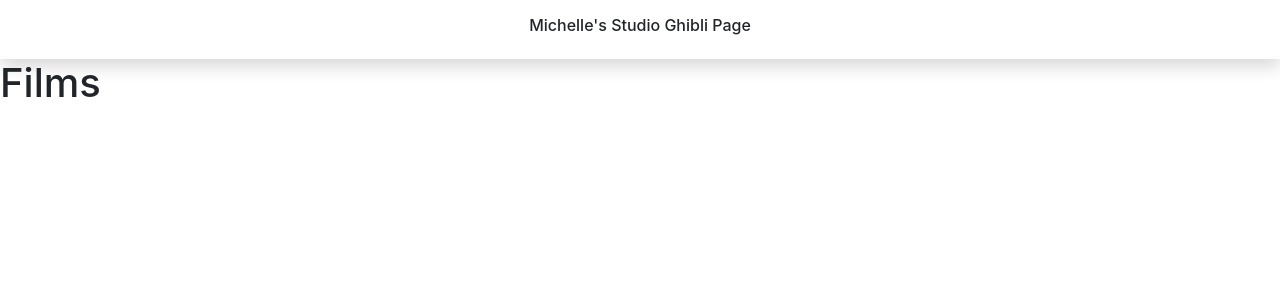
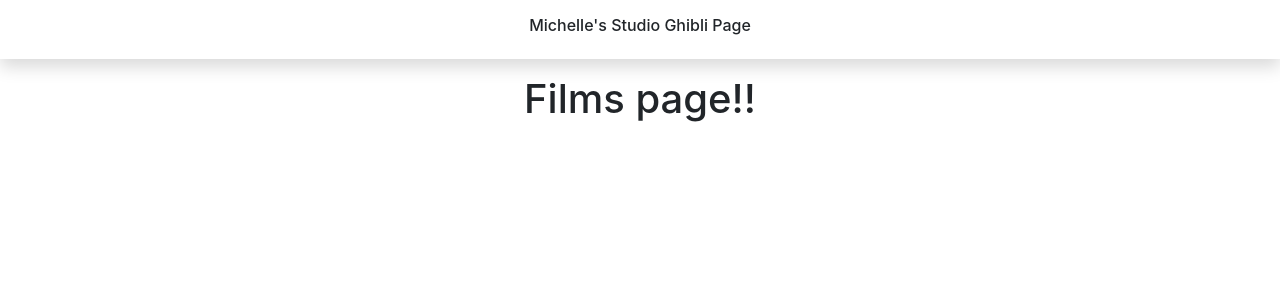
Before and after one commit to mpglass/routing-in-react, a React (Create React App) app: page /films in a window 1280 px wide. Shown: the top 300 px of the page. Built offline with nearby package versions, Linux system fonts and the light colour scheme; no server answers.

Commit message:
working on Films page and adding main and section to app

```diff
--- a/src/App.jsx
+++ b/src/App.jsx
@@ -1,6 +1,7 @@
 import React from 'react';
 import { BrowserRouter, Switch, Route } from 'react-router-dom';
 import Home from './Pages/home';
+import Films from './Pages/Films';
 
 class App extends React.Component {
     render() {
@@ -9,14 +10,19 @@
                 <nav className="nav justify-content-center p-3 shadow">
                     <h6>Michelle's Studio Ghibli Page</h6>
                 </nav>
+                <main className="container">
+                    <section className="row mt-3 justify-content-center">
                         <Switch>
-                    <Route exact path="/" component={ Home } />;
-                    <Route exact path="/films" component={() => <h1>Films</h1>} />;
+                            <Route exact path="/" component={Home} />;
+                            <Route exact path="/films" component={Films} />;
                             <Route exact path="/films/:id" component={() => <h1>Film Details</h1>} />;
                             <Route exact path="/characters" component={() => <h1>Characters</h1>} />;
                             <Route exact path="/characters/:id" component={() => <h1>Character Details</h1>} />;
                             <Route path="*" component={() => <h1>404</h1>} />;
                 </Switch>
+                    </section>
+                </main>
+
             </BrowserRouter >
         );
     }
--- a/src/Pages/Films.jsx
+++ b/src/Pages/Films.jsx
@@ -0,0 +1,25 @@
+import React from 'react';
+
+class Films extends React.Component {
+
+    state = {
+        films: [],
+        title: '',
+        id: '',
+
+    };
+async componentDidMount(){
+    const res = await fetch("http://ghibliapi.herokuapp.com/films");
+    const films = await res.json();
+    this.setState({ films });
+};
+
+render() {
+    return(
+        <h1>Films page!!</h1>
+    );
+}
+
+}
+
+export default Films;
--- a/src/Pages/home.jsx
+++ b/src/Pages/home.jsx
@@ -3,9 +3,7 @@
 
 const Home = () => {
     return (
-        <main className="container justify-content-center">
-            <section className="row mt-3">
-                <div className="card col-12">
+        <div className="card col-12 shadow">
             <h1 className="text-center text-dark display-4">Welcome to my Studio Ghibli Page</h1>
             <img className="card-img-top" src="https://upload.wikimedia.org/wikipedia/en/thumb/c/ca/Studio_Ghibli_logo.svg/1200px-Studio_Ghibli_logo.svg.png" alt="Ghibli Logo" />
             <p className="card-text row lead justify-content-center">Click the links below to display more information.</p>
@@ -13,10 +11,7 @@
                 <Link className="btn btn-outline-dark btn-lg" to="/Films">Load Films</Link>
                 <Link className="btn btn-outline-dark btn-lg" to="/Characters">Load Characters</Link>
             </div>
-
         </div>
-            </section>
-        </main>
     )
 }
 export default Home;
```
Lines whose indentation alone changed are shown as unchanged.
